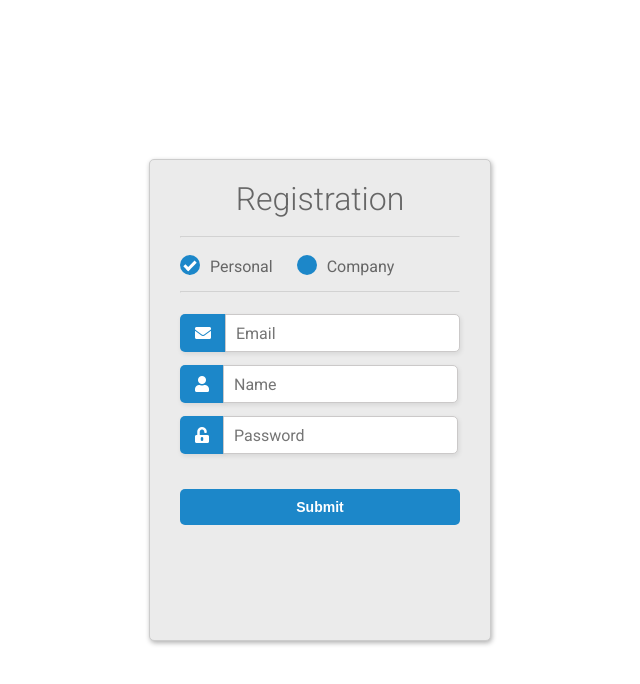
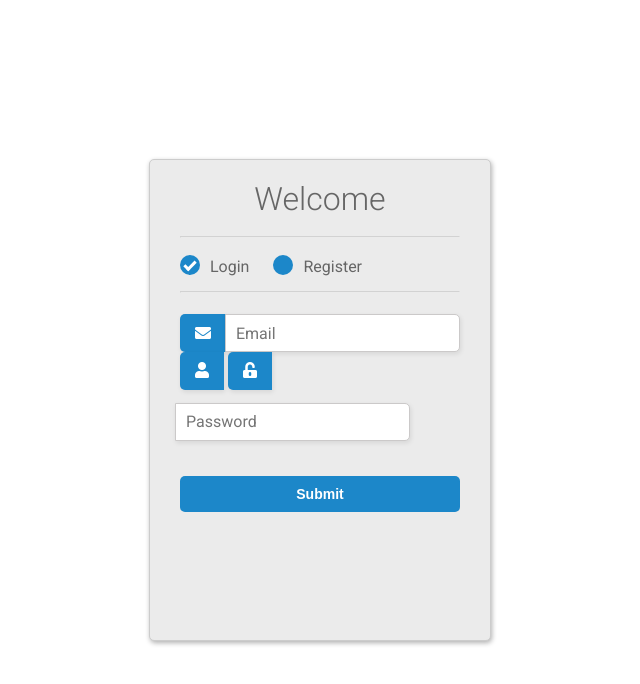
Before and after one commit to SedarKorka/angular-project, a plain HTML site: page index.html in a window 1280 px wide. Shown: the whole page, without its empty margins (320-960 px from the left). Drawn offline with nearby package versions, Linux system fonts and the light colour scheme.

Commit message:
Add the chose to login or register.

```diff
--- a/index.html
+++ b/index.html
@@ -22,15 +22,15 @@
               <hr>
               <div class="account-type">
                 <input type="radio" value="none" id="radioOne" name="account" checked/>
-                <label for="radioOne" class="radio">Personal</label>
+                <label for="radioOne" class="radio">Login</label>
                 <input type="radio" value="none" id="radioTwo" name="account" />
-                <label for="radioTwo" class="radio">Company</label>
+                <label ng-click="myFunc()" for="radioTwo" class="radio">Register</label>
               </div>
               <hr>
               <label id="icon" for="name"><i class="fas fa-envelope"></i></label>
               <input type="text" name="name" id="name" placeholder="Email" required/>
               <label id="icon" for="name"><i class="fas fa-user"></i></label>
-              <input type="text" name="name" id="name" placeholder="Name" required/>
+              <input type="text" ng-show="username" name="name" id="name" placeholder="Name" required/>
               <label id="icon" for="name"><i class="fas fa-unlock-alt"></i></label>
               <input type="password" name="name" id="name" placeholder="Password" required/>
               <div class="btn-block">
--- a/script.js
+++ b/script.js
@@ -2,6 +2,13 @@ var app = angular.module("myApp",[]);
 
 app.directive("welcomeMessage", function() {
     return{
-        template : "<h1>Registration</h1>"
+        template : "<h1>Welcome</h1>"
     }
 });
+
+app.controller("username", function($scope){
+    $scope.showMe= false;
+$scope.myFunc = function($scope){
+    $scope.showMe= true;
+}
+});
```
